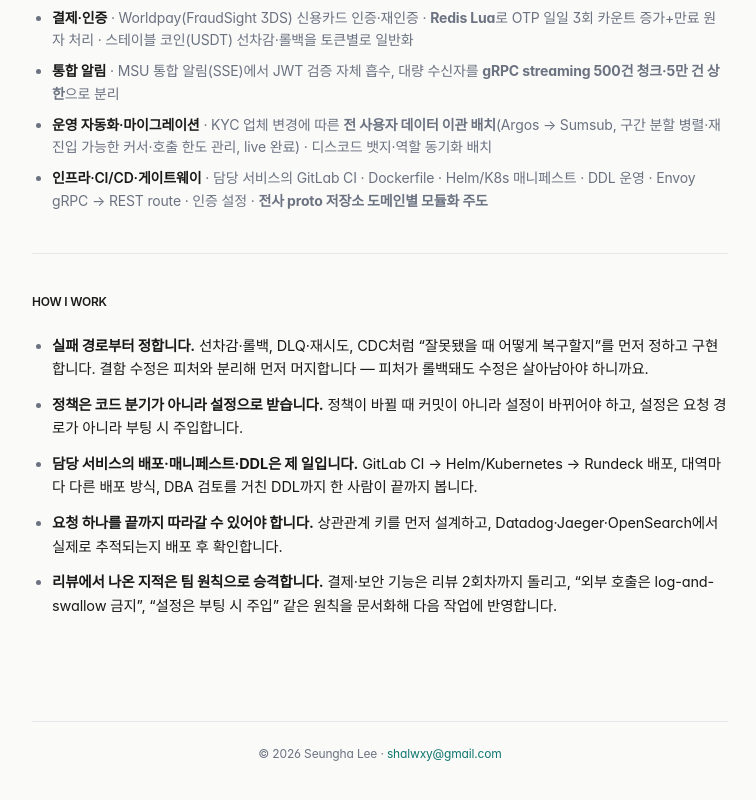
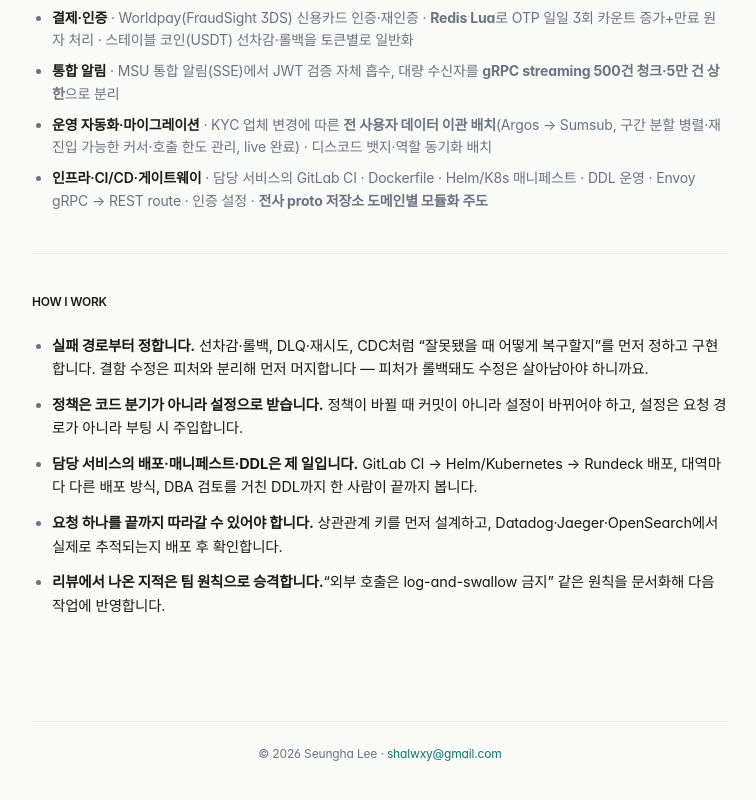
Before and after one commit to shalwxy/resume, a Next.js app: page / in a window 1280 px wide. Shown: the part 4210-5010 px from the top of the page, without its empty margins (260-1016 px from the left). Built offline with nearby package versions, Linux system fonts and the light colour scheme; a web font is replaced by a local one.

Commit message:
fix: how i work

```diff
--- a/app/page.tsx
+++ b/app/page.tsx
@@ -372,9 +372,8 @@ export default function Home() {
             배포 후 확인합니다.
           </li>
           <li>
-            <b>리뷰에서 나온 지적은 팀 원칙으로 승격합니다.</b> 결제·보안
-            기능은 리뷰 2회차까지 돌리고, &ldquo;외부 호출은 log-and-swallow
-            금지&rdquo;, &ldquo;설정은 부팅 시 주입&rdquo; 같은 원칙을
+            <b>리뷰에서 나온 지적은 팀 원칙으로 승격합니다.</b>
+            &ldquo;외부 호출은 log-and-swallow 금지&rdquo; 같은 원칙을
             문서화해 다음 작업에 반영합니다.
           </li>
         </ul>
```
Also changed, not shown: 1 other file (tests, documents, lock files or other folders).
